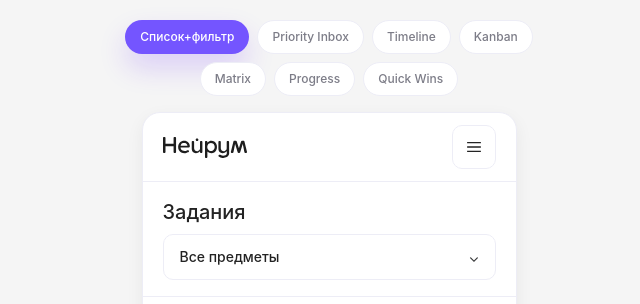
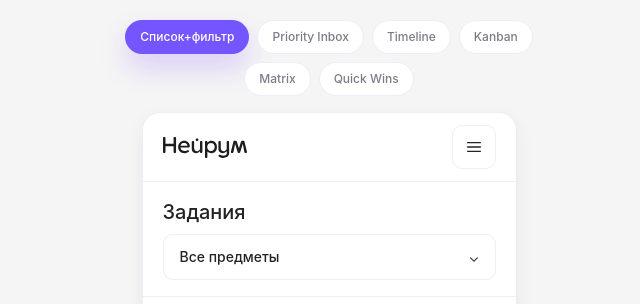
Before and after one commit to nikit34/neuroom-homework-density-prototypes, a React (Vite) app: page /neuroom-homework-density-prototypes/chips in a window 1280 px wide. Shown: the top 304 px of the page, without its empty margins (311-951 px from the left). Built offline with nearby package versions, Linux system fonts and the light colour scheme.

Commit message:
Remove Progress variant

```diff
--- a/src/App.tsx
+++ b/src/App.tsx
@@ -10,7 +10,7 @@ import VariantPriorityInbox from "./VariantPriorityInbox";
 
 import VariantKanban from "./VariantKanban";
 import VariantMatrix from "./VariantMatrix";
-import VariantProgressTracker from "./VariantProgressTracker";
+
 import VariantQuickWins from "./VariantQuickWins";
 
 const tabs = [
@@ -20,7 +20,7 @@ const tabs = [
 
   { key: "kanban", label: "Kanban", path: "/kanban" },
   { key: "matrix", label: "Matrix", path: "/matrix" },
-  { key: "progress", label: "Progress", path: "/progress" },
+
   { key: "quick-wins", label: "Quick Wins", path: "/quick-wins" },
 ] as const;
 
@@ -30,7 +30,7 @@ function getActiveTab(pathname: string): string {
 
   if (pathname === "/kanban") return "kanban";
   if (pathname === "/matrix") return "matrix";
-  if (pathname === "/progress") return "progress";
+
   if (pathname === "/quick-wins") return "quick-wins";
   return "figma";
 }
@@ -102,7 +102,7 @@ function App() {
 
             <Route path="/kanban" element={<VariantKanban onSelect={setSelectedHw} />} />
             <Route path="/matrix" element={<VariantMatrix onSelect={setSelectedHw} />} />
-            <Route path="/progress" element={<VariantProgressTracker selectedSubjectId={selectedSubjectId} onSelect={setSelectedHw} />} />
+
             <Route path="/quick-wins" element={<VariantQuickWins selectedSubjectId={selectedSubjectId} onSelect={setSelectedHw} />} />
           </Routes>
         </div>
```
